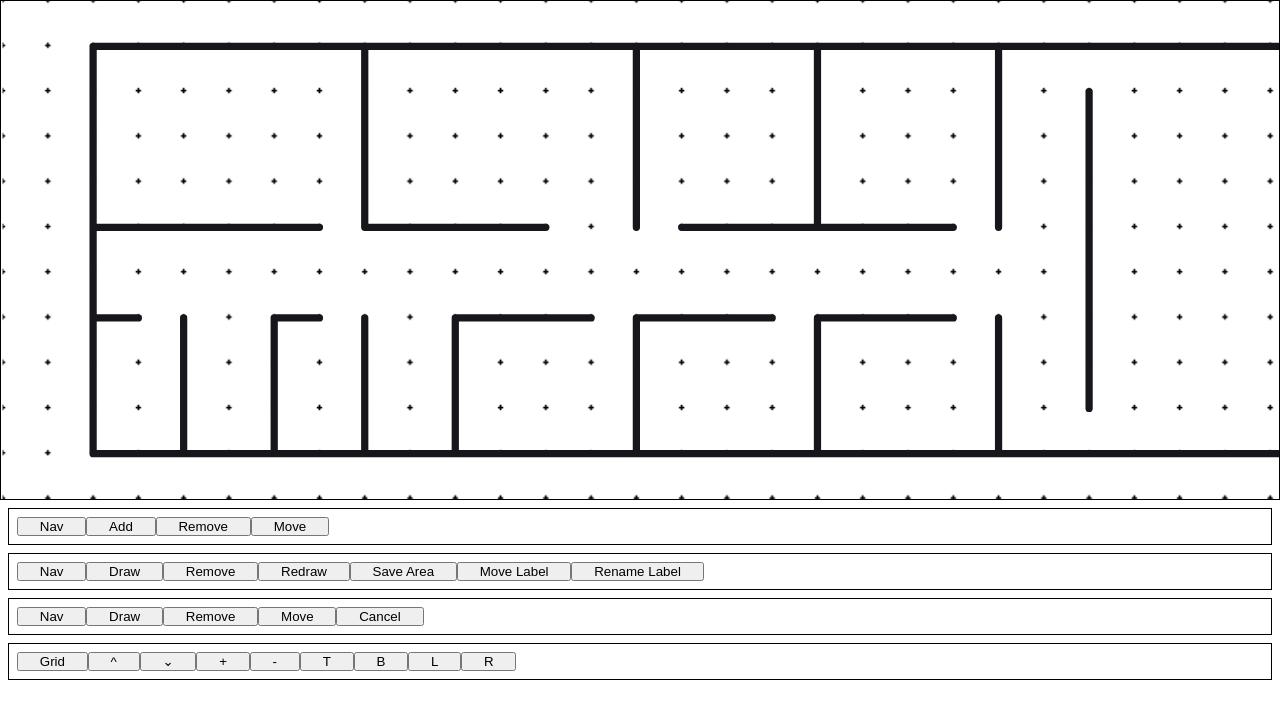
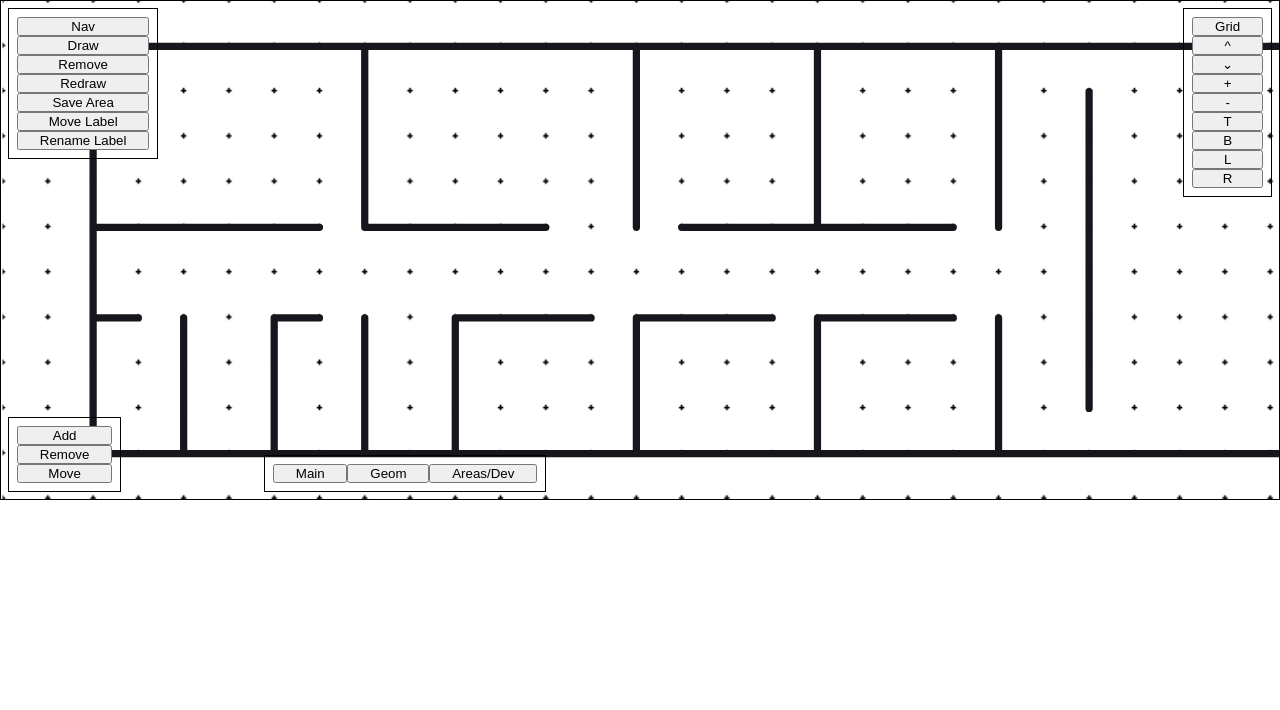
Before and after one commit to N6MCA51593/it-tasker, a React (Create React App) app in the folder client/: page / in a window 1280 px wide. Shown: the top 710 px of the page. Built offline with nearby package versions, Linux system fonts and the light colour scheme.

Commit message:
controls css

```diff
--- a/client/src/app/uiStateSlice.js
+++ b/client/src/app/uiStateSlice.js
@@ -1,7 +1,7 @@
 import { createSlice } from '@reduxjs/toolkit';
 
 const initialState = {
-  activeState: 'main'
+  activeState: 'edit-areas'
 };
 
 const uiStateSlice = createSlice({
--- a/client/src/features/geometry/Geometry.js
+++ b/client/src/features/geometry/Geometry.js
@@ -1,13 +1,14 @@
-import React, { useRef, useState, Fragment, useEffect } from 'react';
+import React, { useRef, useState, useEffect } from 'react';
 import GeometryControls from 'features/geometry/GeometryControls';
 import useDimensions from 'features/geometry/useDimensions';
 import useCoordinates from 'features/geometry/useCoordinates';
 import useZoomAndPan from 'features/geometry/useZoomAndPan';
 import useGrid from 'features/geometry/useGrid';
-//import GeometryDrawing from 'features/geometry/walls/GeometryDrawing';
+import GeometryDrawing from 'features/geometry/walls/GeometryDrawing';
 import AreaDrawing from 'features/geometry/areas/AreaDrawing';
-import { useDispatch } from 'react-redux';
+import { useDispatch, useSelector } from 'react-redux';
 import { generateFloors } from 'features/geometry/floors/floorSlice';
+import { selectActiveUiState } from 'app/selectors';
 
 const Geometry = () => {
   const [mode, setMode] = useState('draw');
@@ -36,6 +37,7 @@ const Geometry = () => {
     ref
   });
   const dispatch = useDispatch();
+  const uiState = useSelector(selectActiveUiState);
 
   useEffect(() => {
     dispatch(generateFloors());
@@ -73,17 +75,18 @@ const Geometry = () => {
   };
 
   return (
-    <Fragment>
     <div
+      className='geometry'
       ref={ref}
-        mode={mode}
       onPointerDown={e => handlePointerDown(e)}
       onPointerUp={() => handlePointerUp()}
       onPointerMove={e => handlePointerMove(e)}
       onPointerLeave={() => handlePointerLeave()}
       onWheel={e => handleWheel(e)}
     >
-        {/*<GeometryDrawing
+      <div>
+        {uiState === 'edit-geometry' && (
+          <GeometryDrawing
             mode={mode}
             isGrid={isGrid}
             getRelCoord={getRelCoord}
@@ -93,8 +96,9 @@ const Geometry = () => {
             width={width}
             height={height}
             gridStep={gridStep}
-        />*/}
-        {
+          />
+        )}
+        {uiState === 'edit-areas' && (
           <AreaDrawing
             mode={mode}
             isGrid={isGrid}
@@ -106,7 +110,7 @@ const Geometry = () => {
             height={height}
             gridStep={gridStep}
           />
-        }
+        )}
       </div>
       <GeometryControls
         zoomIn={zoomIn}
@@ -117,8 +121,9 @@ const Geometry = () => {
         toggleGrid={toggleGrid}
         gridStepUp={gridStepUp}
         gridStepDown={gridStepDown}
+        uiState={uiState}
       />
-    </Fragment>
+    </div>
   );
 };
 
--- a/client/src/features/geometry/GeometryControls.js
+++ b/client/src/features/geometry/GeometryControls.js
@@ -1,6 +1,7 @@
 import React from 'react';
 import { cancelDrawing } from 'features/geometry/walls/wallSlice';
 import { saveArea } from 'features/geometry/areas/areaSlice';
+import { setUiState } from 'app/uiStateSlice';
 import { useDispatch } from 'react-redux';
 
 const GeometryControls = ({
@@ -11,18 +12,21 @@ const GeometryControls = ({
   setMode,
   toggleGrid,
   gridStepUp,
-  gridStepDown
+  gridStepDown,
+  uiState
 }) => {
   const dispatch = useDispatch();
   return (
     <div className='geometry-controls'>
-      <div>
-        <button onClick={() => setMode('nav')}>Nav</button>
+      {uiState === 'edit-areas' && (
+        <div className='device-controls'>
           <button onClick={() => setMode('add-device')}>Add</button>
           <button onClick={() => setMode('remove-device')}>Remove</button>
           <button onClick={() => setMode('move-device')}>Move</button>
         </div>
-      <div>
+      )}
+      {uiState === 'edit-areas' && (
+        <div className='area-controls'>
           <button onClick={() => setMode('nav')}>Nav</button>
           <button onClick={() => setMode('draw')}>Draw</button>
           <button onClick={() => setMode('remove')}>Remove</button>
@@ -31,14 +35,17 @@ const GeometryControls = ({
           <button onClick={() => setMode('label-move')}>Move Label</button>
           <button onClick={() => setMode('label-rename')}>Rename Label</button>
         </div>
-      <div>
+      )}
+      {uiState === 'edit-geometry' && (
+        <div className='wall-controls'>
           <button onClick={() => setMode('nav')}>Nav</button>
           <button onClick={() => setMode('draw')}>Draw</button>
           <button onClick={() => setMode('remove')}>Remove</button>
           <button onClick={() => setMode('move')}>Move</button>
           <button onClick={() => dispatch(cancelDrawing())}>Cancel</button>
         </div>
-      <div>
+      )}
+      <div className='nav-controls'>
         <button onClick={() => toggleGrid()}>Grid</button>
         <button onClick={() => gridStepUp()}>^</button>
         <button onClick={() => gridStepDown()}>⌄</button>
@@ -49,6 +56,15 @@ const GeometryControls = ({
         <button onClick={() => panH(-1)}> L </button>
         <button onClick={() => panH()}> R </button>
       </div>
+      <div className='state-nav-controls'>
+        <button onClick={() => dispatch(setUiState('main'))}>Main</button>
+        <button onClick={() => dispatch(setUiState('edit-geometry'))}>
+          Geom
+        </button>
+        <button onClick={() => dispatch(setUiState('edit-areas'))}>
+          Areas/Dev
+        </button>
+      </div>
     </div>
   );
 };
--- a/client/src/features/geometry/walls/GeometryDrawing.js
+++ b/client/src/features/geometry/walls/GeometryDrawing.js
@@ -2,7 +2,11 @@ import React from 'react';
 import Wall from 'features/geometry/walls/Wall';
 import Grid from 'features/geometry/Grid';
 import { useSelector, useDispatch } from 'react-redux';
-import { selectAllWalls, selectActiveWallItem } from 'app/selectors';
+import {
+  selectAllWalls,
+  selectActiveWallItem,
+  selectActiveFloor
+} from 'app/selectors';
 import {
   addWall,
   saveWall,
@@ -23,6 +27,7 @@ const GeometryDrawing = ({
   const dispatch = useDispatch();
   const ids = useSelector(selectAllWalls);
   const activeWall = useSelector(selectActiveWallItem);
+  const activeFloor = useSelector(selectActiveFloor);
 
   const handleClick = e => {
     if (mode === 'draw' || 'move') {
@@ -32,7 +37,7 @@ const GeometryDrawing = ({
       }
 
       if (mode === 'draw') {
-        dispatch(addWall({ x, y }));
+        dispatch(addWall({ coords: { x, y }, floor: activeFloor }));
       }
     }
   };
@@ -70,6 +75,7 @@ const GeometryDrawing = ({
             id={e}
             mode={mode}
             getRelCoord={getRelCoord}
+            activeFloor={activeFloor}
           />
         ))}
       </svg>
--- a/client/src/features/geometry/walls/Wall.js
+++ b/client/src/features/geometry/walls/Wall.js
@@ -12,7 +12,7 @@ import {
   findNearestPoint
 } from 'features/geometry/geometryMathFuncs';
 
-const Wall = ({ mode, getRelCoord, id, activeWall }) => {
+const Wall = ({ mode, getRelCoord, id, activeWall, activeFloor }) => {
   const dispatch = useDispatch();
   const { coords } = useSelector(state => selectWallById(state, id));
   const { x1, y1, x2, y2 } = coords;
@@ -29,7 +29,9 @@ const Wall = ({ mode, getRelCoord, id, activeWall }) => {
         r,
         coords
       );
-      activeWall ? dispatch(saveWall({ x, y })) : dispatch(addWall({ x, y }));
+      activeWall
+        ? dispatch(saveWall({ x, y }))
+        : dispatch(addWall({ coords: { x, y }, floor: activeFloor }));
     } else if (mode === 'remove') {
       dispatch(removeWall(id));
     } else if (mode === 'move') {
--- a/client/src/features/geometry/walls/wallSlice.js
+++ b/client/src/features/geometry/walls/wallSlice.js
@@ -35,10 +35,10 @@ const wallsSlice = createSlice({
         wallsAdapter.addOne(state, payload);
         state.activeWall = payload.id;
       },
-      prepare(coords) {
+      prepare({ coords, floor }) {
         const id = nanoid();
         return {
-          payload: { id, coords }
+          payload: { id, coords, floor }
         };
       }
     },
--- a/client/src/styles/App.scss
+++ b/client/src/styles/App.scss
@@ -25,11 +25,39 @@ button {
   opacity: 0.5;
 }
 
+.geometry {
+  position: relative;
+}
+
 .geometry-controls {
+  pointer-events: none;
+  width: 100%;
+  height: 100%;
+  position: absolute;
+  top: 0;
+
   div {
+    pointer-events: all;
+    position: absolute;
+    display: flex;
+    flex-direction: column;
     padding: 0.5rem;
     margin: 0.5rem;
     border: 1px solid black;
+  }
+
+  .nav-controls {
+    right: 0;
+  }
+
+  .state-nav-controls {
+    flex-direction: row;
+    bottom: 0;
+    left: 20%;
+  }
+
+  .device-controls {
+    bottom: 0;
   }
 }
 .text-edit {
```
Lines whose indentation alone changed are shown as unchanged.
